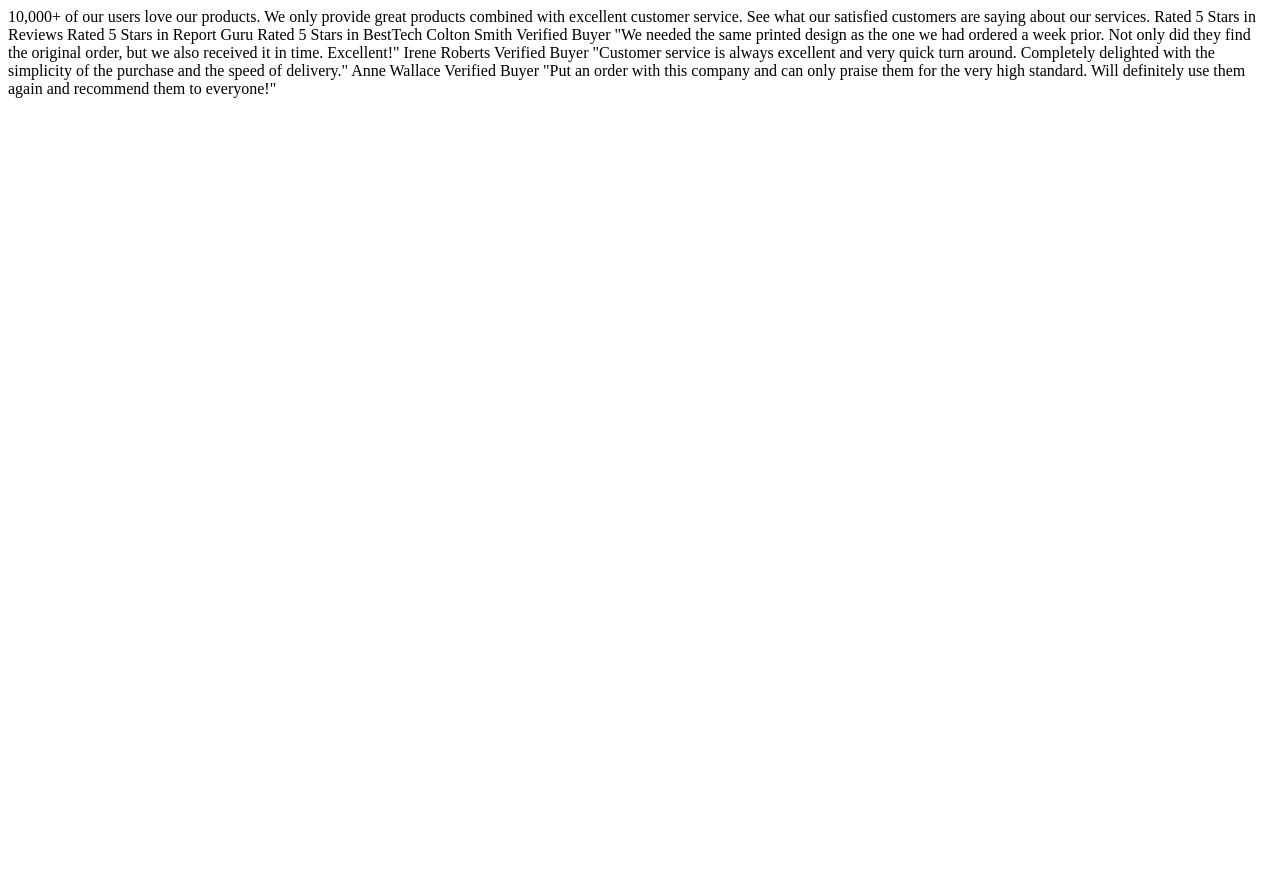
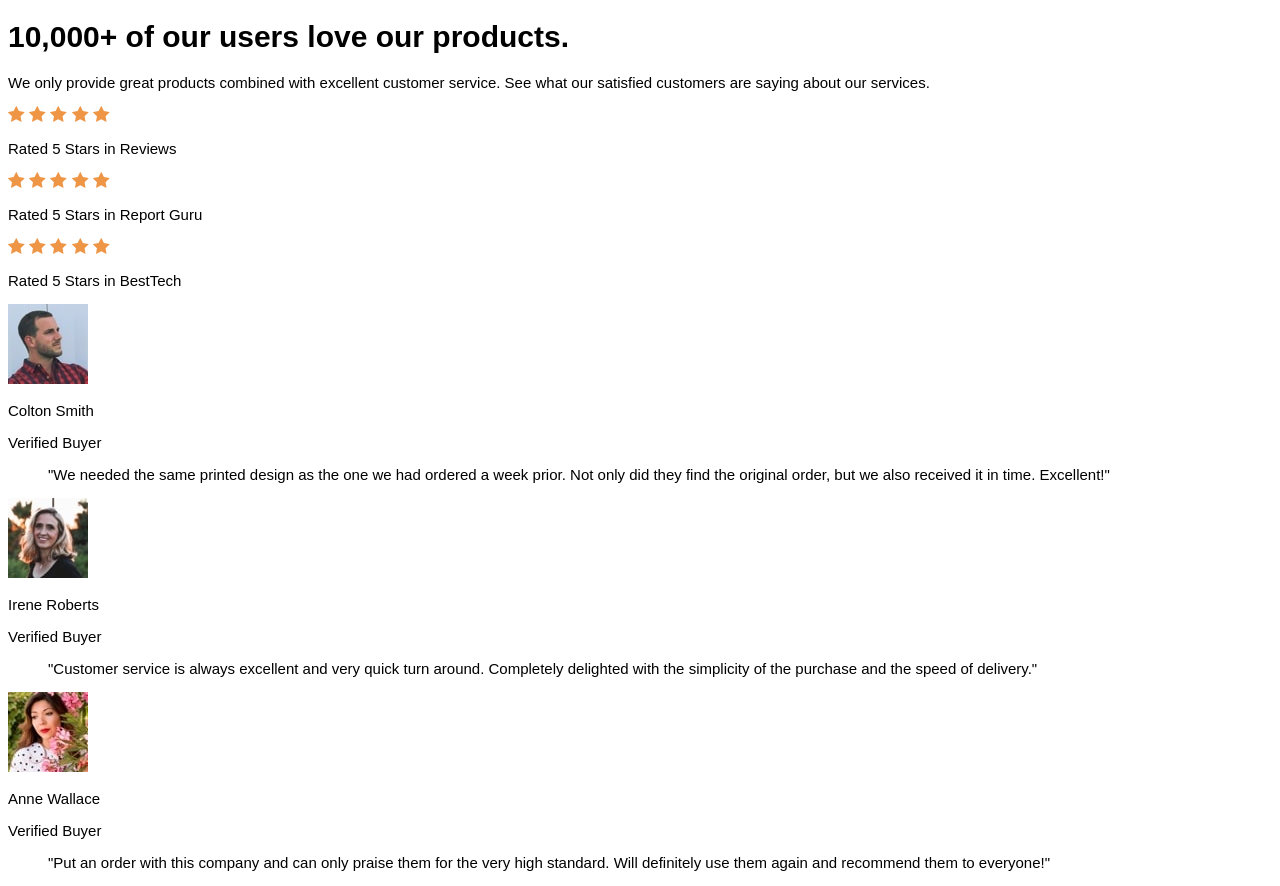
Before and after one commit to jose-delacruz/social-proof-section, a website: page index.html in a window 1280 px wide. Before the commit the page ends 800 px from the top, so only its background shows below. Drawn offline with Linux system fonts and the light colour scheme.

Commit message:
added html,need to structure next

```diff
--- a/index.html
+++ b/index.html
@@ -17,16 +17,54 @@
   </head>
 
   <body>
-    10,000+ of our users love our products. We only provide great products
-    combined with excellent customer service. See what our satisfied customers
-    are saying about our services. Rated 5 Stars in Reviews Rated 5 Stars in
-    Report Guru Rated 5 Stars in BestTech Colton Smith Verified Buyer "We needed
-    the same printed design as the one we had ordered a week prior. Not only did
-    they find the original order, but we also received it in time. Excellent!"
-    Irene Roberts Verified Buyer "Customer service is always excellent and very
-    quick turn around. Completely delighted with the simplicity of the purchase
-    and the speed of delivery." Anne Wallace Verified Buyer "Put an order with
-    this company and can only praise them for the very high standard. Will
-    definitely use them again and recommend them to everyone!"
+    <div class="container">
+      <h1>10,000+ of our users love our products.</h1>
+      <p>
+        We only provide great products combined with excellent customer service.
+        See what our satisfied customers are saying about our services.
+      </p>
+      <img src="images/icon-star.svg" alt="five stars" />
+      <img src="images/icon-star.svg" alt="five stars" />
+      <img src="images/icon-star.svg" alt="five stars" />
+      <img src="images/icon-star.svg" alt="five stars" />
+      <img src="images/icon-star.svg" alt="five stars" />
+      <p>Rated 5 Stars in Reviews</p>
+      <img src="images/icon-star.svg" alt="five stars" />
+      <img src="images/icon-star.svg" alt="five stars" />
+      <img src="images/icon-star.svg" alt="five stars" />
+      <img src="images/icon-star.svg" alt="five stars" />
+      <img src="images/icon-star.svg" alt="five stars" />
+      <p>Rated 5 Stars in Report Guru</p>
+      <img src="images/icon-star.svg" alt="five stars" />
+      <img src="images/icon-star.svg" alt="five stars" />
+      <img src="images/icon-star.svg" alt="five stars" />
+      <img src="images/icon-star.svg" alt="five stars" />
+      <img src="images/icon-star.svg" alt="five stars" />
+      <p>Rated 5 Stars in BestTech</p>
+      <img src="images/image-colton.jpg" alt="image of man" />
+      <p>Colton Smith</p>
+      <p>Verified Buyer</p>
+      <blockquote>
+        "We needed the same printed design as the one we had ordered a week
+        prior. Not only did they find the original order, but we also received
+        it in time. Excellent!"
+      </blockquote>
+      <img src="images/image-irene.jpg" alt="image of man" />
+      <p>Irene Roberts</p>
+      <p>Verified Buyer</p>
+      <blockquote>
+        "Customer service is always excellent and very quick turn around.
+        Completely delighted with the simplicity of the purchase and the speed
+        of delivery."
+      </blockquote>
+      <img src="images/image-anne.jpg" alt="image of man" />
+      <p>Anne Wallace</p>
+      <p>Verified Buyer</p>
+      <blockquote>
+        "Put an order with this company and can only praise them for the very
+        high standard. Will definitely use them again and recommend them to
+        everyone!"
+      </blockquote>
+    </div>
   </body>
 </html>
--- a/sass/_base.scss
+++ b/sass/_base.scss
@@ -0,0 +1,20 @@
+// COLORS
+
+//Primary
+$very-dark-magenta: #502050;
+$soft-pink: #ee68a4;
+
+// Neutral
+$dark-grayish-magenta: #937b92;
+$light-grayish-magenta: #f7f2f7;
+$white: #ffffff;
+
+// TYPOGRAPHY
+$default-font-size: 15px;
+$default-font-type: 'Spartan',
+sans-serif;
+
+body {
+  font-size: $default-font-size;
+  font-family: $default-font-type;
+}
```
Also changed, not shown: css/style.css.
